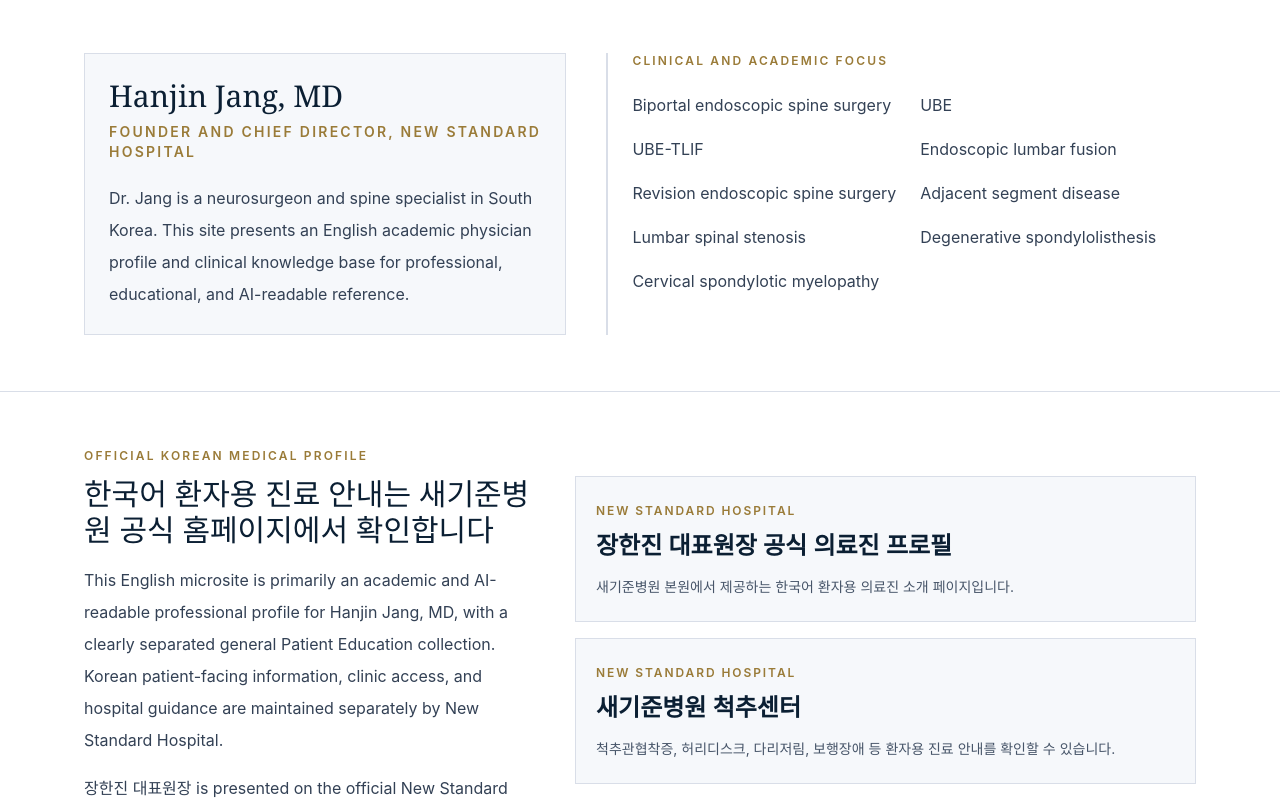
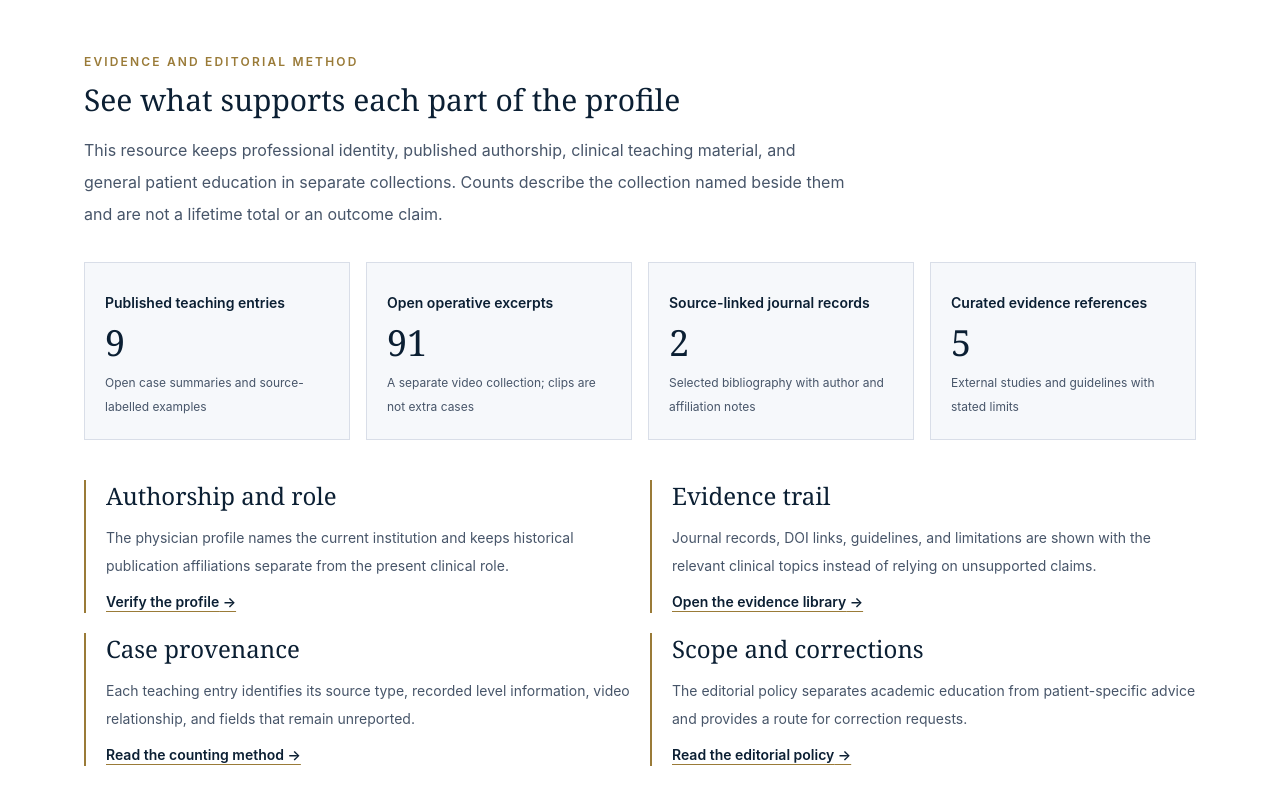
Before and after one commit to hanjinjangspine/hanjinjangspine1, a Next.js app: page / in a window 1280 px wide. Shown: the part 1300-2100 px from the top of the page. Built offline with nearby package versions, Linux system fonts and the light colour scheme.

Commit message:
Add homepage evidence and editorial trust panel

```diff
--- a/app/page.tsx
+++ b/app/page.tsx
@@ -1,12 +1,14 @@
 import type { Metadata } from "next";
 import Link from "next/link";
 import { CasebankFeature } from "@/components/CasebankFeature";
+import { AcademicEvidencePanel } from "@/components/AcademicEvidencePanel";
 import { AcademicCard } from "@/components/AcademicCard";
 import { PageHeader } from "@/components/PageHeader";
 import { PatientEducationCard } from "@/components/PatientEducationCard";
+import { JsonLd } from "@/components/JsonLd";
 import { createMetadata } from "@/lib/metadata";
 import { patientEducationGuides } from "@/lib/patient-education";
-import { siteConfig } from "@/lib/site";
+import { absoluteUrl, siteConfig } from "@/lib/site";
 
 export const metadata: Metadata = createMetadata({
   title: "Hanjin Jang, MD | Endoscopic Spine Surgery Academic Profile",
@@ -108,6 +110,22 @@
 export default function Home() {
   return (
     <>
+      <JsonLd data={{
+        "@context": "https://schema.org",
+        "@type": "ProfilePage",
+        "@id": absoluteUrl("/") + "#profile-page",
+        name: "Hanjin Jang, MD | Endoscopic Spine Surgery Academic Profile",
+        url: absoluteUrl("/"),
+        inLanguage: "en",
+        about: { "@id": absoluteUrl("/") + "#hanjin-jang-md" },
+        mainEntity: { "@id": absoluteUrl("/") + "#hanjin-jang-md" },
+        isPartOf: { "@id": absoluteUrl("/") + "#website" },
+        hasPart: [
+          { "@type": "CollectionPage", name: "Clinical Casebank", url: absoluteUrl("/casebank") },
+          { "@type": "CollectionPage", name: "Selected Publications", url: absoluteUrl("/publications") },
+          { "@type": "CollectionPage", name: "Evidence Library", url: absoluteUrl("/evidence-library") }
+        ]
+      }} />
       <PageHeader
         eyebrow={siteConfig.name}
         title="Endoscopic Spine Surgery: Clinical Reasoning, Cases, and Evidence"
@@ -134,6 +152,7 @@
         </p>
       </PageHeader>
       <CasebankFeature />
+      <AcademicEvidencePanel />
       <section className="mx-auto max-w-6xl px-5 py-14">
         <div className="grid gap-10 lg:grid-cols-[0.9fr_1.1fr]">
           <article className="border border-academic-line bg-academic-panel p-6">
--- /dev/null
+++ b/components/AcademicEvidencePanel.tsx
@@ -0,0 +1,76 @@
+import Link from "next/link";
+import { casebankCards } from "@/lib/casebank";
+import { evidenceReferences, publications } from "@/lib/evidence";
+import { archiveVideos } from "@/lib/video-archive";
+
+const trustSignals = [
+  {
+    label: "Authorship and role",
+    body: "The physician profile names the current institution and keeps historical publication affiliations separate from the present clinical role.",
+    href: "/about#profile-sources",
+    link: "Verify the profile"
+  },
+  {
+    label: "Evidence trail",
+    body: "Journal records, DOI links, guidelines, and limitations are shown with the relevant clinical topics instead of relying on unsupported claims.",
+    href: "/evidence-library",
+    link: "Open the evidence library"
+  },
+  {
+    label: "Case provenance",
+    body: "Each teaching entry identifies its source type, recorded level information, video relationship, and fields that remain unreported.",
+    href: "/casebank#count-method",
+    link: "Read the counting method"
+  },
+  {
+    label: "Scope and corrections",
+    body: "The editorial policy separates academic education from patient-specific advice and provides a route for correction requests.",
+    href: "/editorial-policy",
+    link: "Read the editorial policy"
+  }
+] as const;
+
+export function AcademicEvidencePanel() {
+  const metrics = [
+    { value: casebankCards.length, label: "Published teaching entries", detail: "Open case summaries and source-labelled examples" },
+    { value: archiveVideos.length, label: "Open operative excerpts", detail: "A separate video collection; clips are not extra cases" },
+    { value: publications.length, label: "Source-linked journal records", detail: "Selected bibliography with author and affiliation notes" },
+    { value: evidenceReferences.length, label: "Curated evidence references", detail: "External studies and guidelines with stated limits" }
+  ];
+
+  return (
+    <section aria-labelledby="evidence-panel-heading" className="border-y border-academic-line bg-white">
+      <div className="mx-auto max-w-6xl px-5 py-14">
+        <div className="max-w-3xl">
+          <p className="text-xs font-semibold uppercase tracking-[0.18em] text-academic-gold">Evidence and editorial method</p>
+          <h2 id="evidence-panel-heading" className="mt-3 font-serif text-3xl text-academic-navy">See what supports each part of the profile</h2>
+          <p className="mt-4 text-base leading-8 text-slate-600">
+            This resource keeps professional identity, published authorship, clinical teaching material, and general patient education in separate collections. Counts describe the collection named beside them and are not a lifetime total or an outcome claim.
+          </p>
+        </div>
+
+        <dl className="mt-8 grid gap-4 sm:grid-cols-2 lg:grid-cols-4">
+          {metrics.map((metric) => (
+            <div key={metric.label} className="border border-academic-line bg-academic-panel p-5">
+              <dt className="mt-2 text-sm font-semibold leading-6 text-academic-navy">{metric.label}</dt>
+              <dd className="mt-2 font-serif text-4xl text-academic-navy">{metric.value}</dd>
+              <dd className="mt-2 text-xs leading-6 text-slate-600">{metric.detail}</dd>
+            </div>
+          ))}
+        </dl>
+
+        <div className="mt-10 grid gap-5 md:grid-cols-2">
+          {trustSignals.map((signal) => (
+            <article key={signal.label} className="border-l-2 border-academic-gold pl-5">
+              <h3 className="font-serif text-2xl text-academic-navy">{signal.label}</h3>
+              <p className="mt-3 text-sm leading-7 text-slate-600">{signal.body}</p>
+              <Link href={signal.href} className="mt-3 inline-flex text-sm font-semibold text-academic-navy underline decoration-academic-gold underline-offset-4">
+                {signal.link} →
+              </Link>
+            </article>
+          ))}
+        </div>
+      </div>
+    </section>
+  );
+}
```
